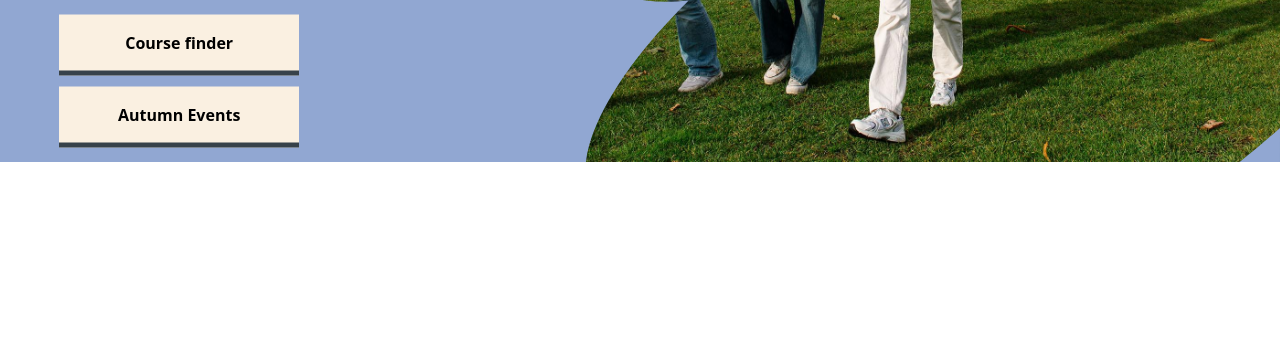
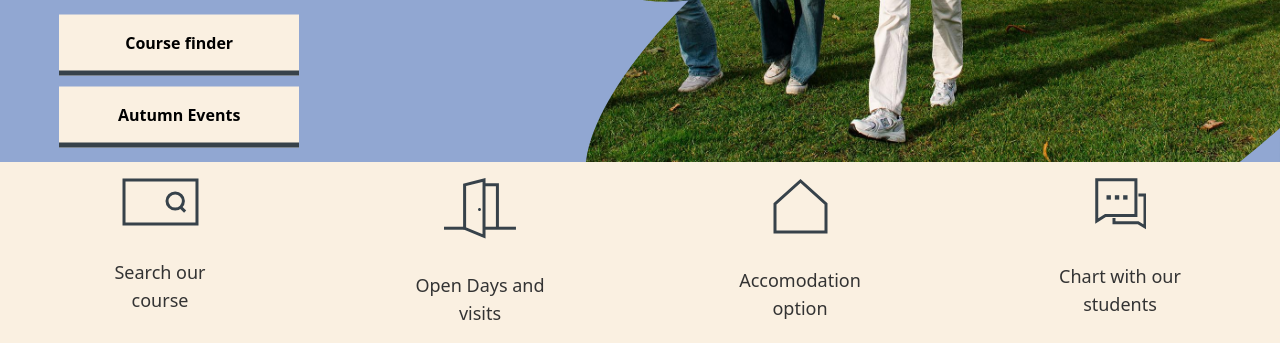
Before and after one commit to mugisha12john/gold_University, a website: page index.html in a window 1280 px wide. Shown: the part 526-869 px from the top of the page. Before the commit the page ends 800 px from the top, so only its background shows below. Drawn offline with nearby package versions, Linux system fonts and the light colour scheme; files that its build step writes are made by us from their sources.

Commit message:
feat: quick links but have issue on hover it

```diff
--- a/index.html
+++ b/index.html
@@ -97,5 +97,62 @@
         </div>
       </div>
     </section>
+    <!-- Quick links -->
+    <section class="bg-[#faf0e1] flex justify-around text-center">
+      <div
+        class="flex flex-col items-center gap-8 p-4 w-60 hover:bg-[#37424a] hover:cursor-pointer"
+      >
+        <img
+          src="/image/efb05a6c-c9c1-4368-90c1-587ac6a49283.svg"
+          alt="efb05a6c-c9c1-4368-90c1-587ac6a49283"
+          srcset=""
+        />
+        <p class="text-lg text-[#333333] font-medium group-hover:text-white">
+          Search our <br />
+          course
+        </p>
+      </div>
+
+      <div
+        class="flex flex-col items-center gap-8 p-4 w-60 hover:bg-[#37424a] hover:text-white"
+      >
+        <img
+          src="/image/a48043f5-b9d8-4c17-9d74-1c93fdf26727.svg"
+          alt="efb05a6c-c9c1-4368-90c1-587ac6a49283"
+          srcset=""
+        />
+        <p class="text-lg text-[#333333] font-medium">
+          Open Days and <br />
+          visits
+        </p>
+      </div>
+
+      <div
+        class="flex flex-col items-center gap-8 p-4 w-60 hover:bg-[#37424a] hover:text-white"
+      >
+        <img
+          src="/image/023872ac-bc9b-4900-8fca-edf79d899267.svg"
+          alt="0bd8f7648-9e29-4401-bae9-c2171a31ea2f"
+          srcset=""
+        />
+        <p class="text-lg text-[#333333] font-medium">
+          Accomodation <br />
+          option
+        </p>
+      </div>
+      <div
+        class="flex flex-col items-center gap-8 p-4 w-60 hover:bg-[#37424a] hover:text-white"
+      >
+        <img
+          src="/image/0e10eb41-0444-4ff8-9cf6-1c3975dfa4a9.svg"
+          alt="144b0ab0-ad1c-4740-a893-2e9acbea430b"
+          srcset=""
+        />
+        <p class="text-lg text-[#333333] font-medium">
+          Chart with our <br />
+          students
+        </p>
+      </div>
+    </section>
   </body>
 </html>
```
